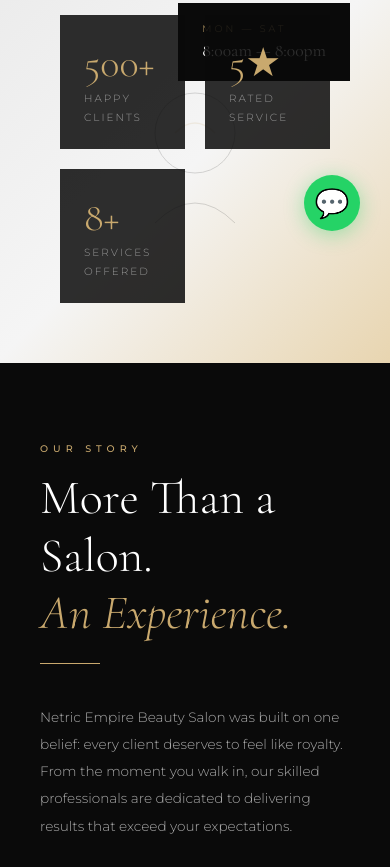
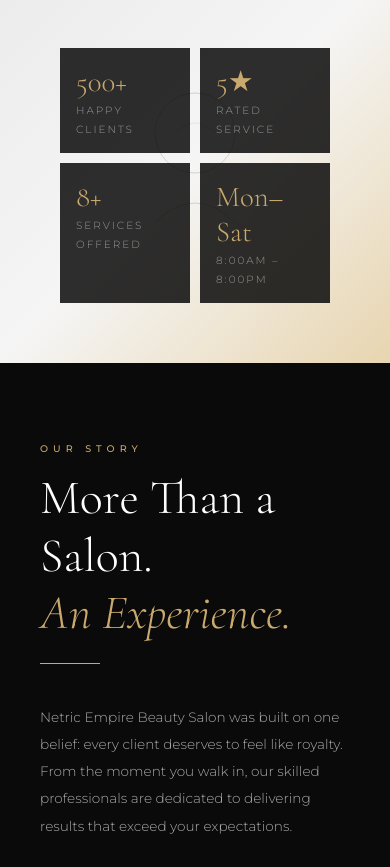
Before and after one commit to karendarkAD/netric-empire, a plain HTML site: page index.html in a window 390 px wide. Shown: the part 583-1450 px from the top of the page. Drawn offline with nearby package versions, Linux system fonts and the light colour scheme.

Commit message:
Add files via upload

```diff
--- a/index.html
+++ b/index.html
@@ -47,10 +47,6 @@
                     <path d="M80 70 Q100 50 120 70" stroke="#C9A96E" stroke-width="1.5" fill="none" />
                 </svg>
             </div>
-            <div class="hours-badge">
-                <div class="day">Mon — Sat</div>
-                <div class="time">8:00am — 8:00pm</div>
-            </div>
             <div class="hero-stats">
                 <div class="stat-card">
                     <span class="stat-number">500+</span>
@@ -63,6 +59,10 @@
                 <div class="stat-card">
                     <span class="stat-number">8+</span>
                     <span class="stat-label">Services Offered</span>
+                </div>
+                <div class="stat-card">
+                    <span class="stat-number">Mon–Sat</span>
+                    <span class="stat-label">8:00am – 8:00pm</span>
                 </div>
             </div>
         </div>
@@ -102,9 +102,7 @@
                 </div>
             </div>
         </div>
-        <div class="about-visual">
-            <div class="about-visual-text">Netric<br>Empire</div>
-        </div>
+
     </div>
 
     <!-- SERVICES -->
@@ -395,7 +393,7 @@
                     <div class="booking-info-icon">📱</div>
                     <div>
                         <div class="booking-info-label">WhatsApp / Call</div>
-                        <div class="booking-info-value">0598346131</div>
+                        <div class="booking-info-value">0598 346 131</div>
                     </div>
                 </div>
                 <div class="booking-info-item" style="border:none;">
@@ -498,8 +496,7 @@
                     <div class="contact-link-icon">📞</div>
                     <div>
                         <div class="contact-link-label">Call Us</div>
-                        <div class="contact-link-value">0598346131
-                        </div>
+                        <div class="contact-link-value">0598 346 131</div>
                     </div>
                 </a>
                 <a href="https://wa.me/233598346131" class="contact-link">
@@ -549,8 +546,6 @@
     </footer>
 
     <script src="script.js"></script>
-    <a href="https://wa.me/233598346131" class="whatsapp-float" target="_blank">💬</a>
-    <a href="#home" class="back-to-top" id="backToTop">↑</a>
 </body>
 
 </html>
--- a/style.css
+++ b/style.css
@@ -336,10 +336,7 @@
 /* ABOUT */
 .about {
   background: var(--black);
-  display: grid;
-  grid-template-columns: 1fr 1fr;
-  gap: 80px;
-  align-items: center;
+  display: block;
   padding: 100px 80px;
 }
 
@@ -1197,8 +1194,26 @@
 
   .hero-stats {
     grid-template-columns: 1fr 1fr;
+    gap: 10px;
+  }
+
+  .stat-card {
+    padding: 16px;
+  }
+
+  .stat-number {
+    font-size: 1.8rem;
   }
 }
+
+.stat-card {
+  padding: 16px;
+}
+
+.stat-number {
+  font-size: 1.8rem;
+}
+
 
 /* SCROLL ANIMATIONS */
 .reveal {
@@ -1226,7 +1241,7 @@
   justify-content: center;
   font-size: 28px;
   text-decoration: none;
-  z-index: 9999;
+  z-index: 999999;
   box-shadow: 0 4px 20px rgba(37, 211, 102, 0.4);
   transition: transform 0.3s;
 }
@@ -1249,7 +1264,7 @@
   font-size: 22px;
   font-weight: 700;
   text-decoration: none;
-  z-index: 9999;
+  z-index: 999999;
   opacity: 0;
   transition: opacity 0.3s, transform 0.3s, background 0.3s;
   border: none;
```
